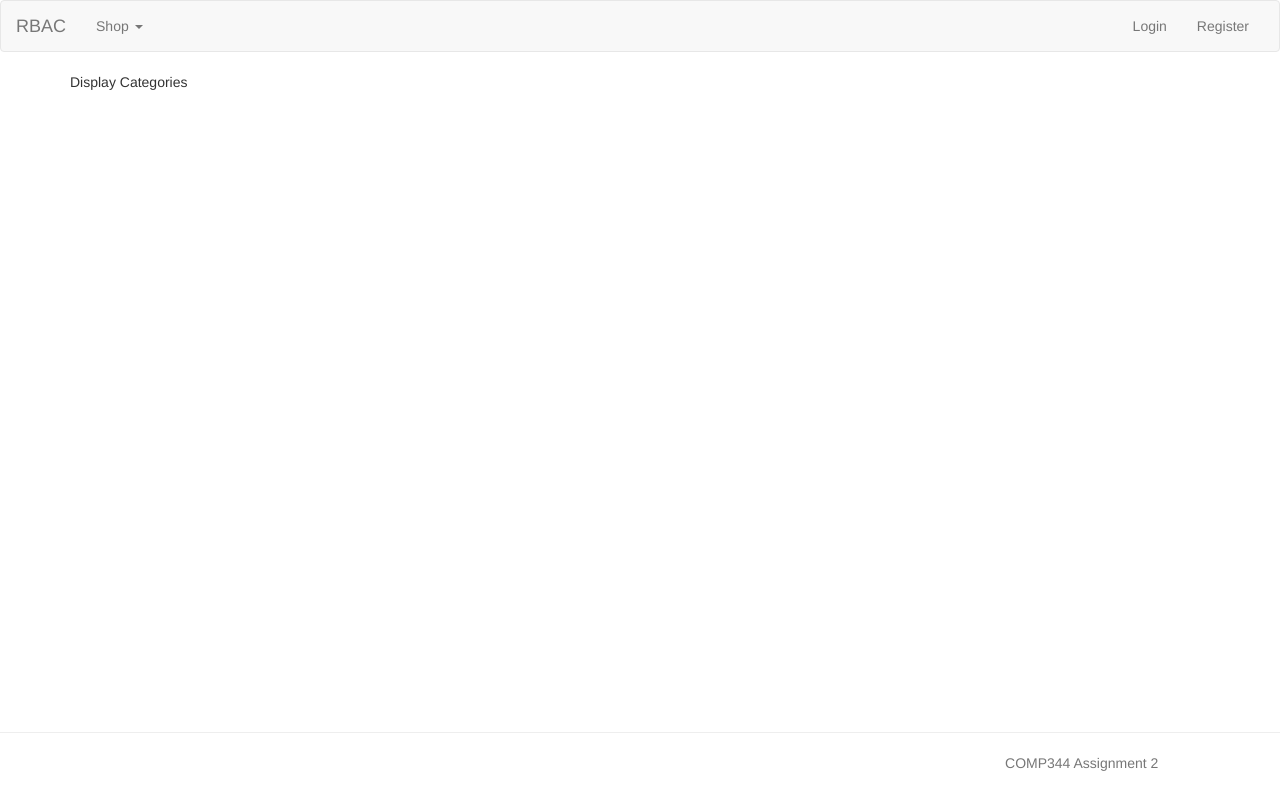
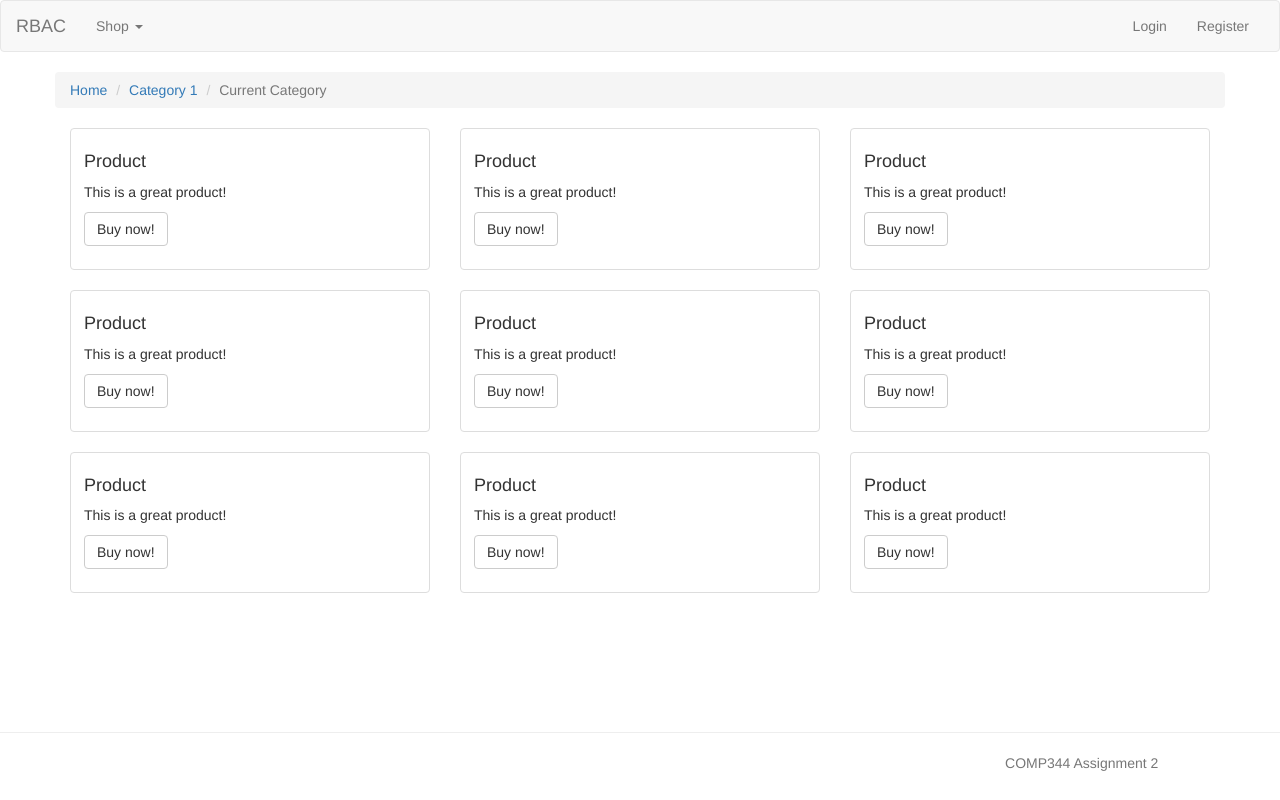
Before and after one commit to masharialrasheed/comp344, a PHP site: page /DisplayCategory.php in a window 1280 px wide. Run offline with PHP 8.4, Linux system fonts and the light colour scheme; data that the repository does not hold is empty.

Commit message:
DisplayCategory placeholder styled

```diff
--- a/comp344-src/public/DisplayCategory.php
+++ b/comp344-src/public/DisplayCategory.php
@@ -4,13 +4,132 @@
 <head>
   <title></title>
   <?php require_once '../php/styles.php'; ?>
+  <style>
+  .product {
+    padding:10px;
+    border: 1px solid #E0E0E0;
+    border-radius: 4px;
+    margin-bottom: 20px;
+  }
+  </style>
 </head>
 <body>
 <?php require '../php/nav.php'; ?>
 
 <div class="container content">
 
-  Display Categories
+  <div class="row">
+    <ol class="breadcrumb">
+      <li><a>Home</a></li>
+      <li><a>Category 1</a></li>
+      <li class="active">Current Category</li>
+    </ol>
+  </div>
+
+  <div class="row">
+
+      <div class="col-sm-4">
+        <div class="thumbnail">
+          <!-- <img src="..." alt="..."> -->
+          <div class="caption">
+            <h4>Product</h4>
+            <p>This is a great product!</p>
+            <p><a class="btn btn-default">Buy now!</a></p>
+          </div>
+        </div>
+      </div>
+      <div class="col-sm-4">
+        <div class="thumbnail">
+          <!-- <img src="..." alt="..."> -->
+          <div class="caption">
+            <h4>Product</h4>
+            <p>This is a great product!</p>
+            <p><a class="btn btn-default">Buy now!</a></p>
+          </div>
+        </div>
+      </div>
+      <div class="col-sm-4">
+        <div class="thumbnail">
+          <!-- <img src="..." alt="..."> -->
+          <div class="caption">
+            <h4>Product</h4>
+            <p>This is a great product!</p>
+            <p><a class="btn btn-default">Buy now!</a></p>
+          </div>
+        </div>
+      </div>
+
+  </div>
+
+  <div class="row">
+
+      <div class="col-sm-4">
+        <div class="thumbnail">
+          <!-- <img src="..." alt="..."> -->
+          <div class="caption">
+            <h4>Product</h4>
+            <p>This is a great product!</p>
+            <p><a class="btn btn-default">Buy now!</a></p>
+          </div>
+        </div>
+      </div>
+      <div class="col-sm-4">
+        <div class="thumbnail">
+          <!-- <img src="..." alt="..."> -->
+          <div class="caption">
+            <h4>Product</h4>
+            <p>This is a great product!</p>
+            <p><a class="btn btn-default">Buy now!</a></p>
+          </div>
+        </div>
+      </div>
+      <div class="col-sm-4">
+        <div class="thumbnail">
+          <!-- <img src="..." alt="..."> -->
+          <div class="caption">
+            <h4>Product</h4>
+            <p>This is a great product!</p>
+            <p><a class="btn btn-default">Buy now!</a></p>
+          </div>
+        </div>
+      </div>
+
+  </div>
+
+  <div class="row">
+
+      <div class="col-sm-4">
+        <div class="thumbnail">
+          <!-- <img src="..." alt="..."> -->
+          <div class="caption">
+            <h4>Product</h4>
+            <p>This is a great product!</p>
+            <p><a class="btn btn-default">Buy now!</a></p>
+          </div>
+        </div>
+      </div>
+      <div class="col-sm-4">
+        <div class="thumbnail">
+          <!-- <img src="..." alt="..."> -->
+          <div class="caption">
+            <h4>Product</h4>
+            <p>This is a great product!</p>
+            <p><a class="btn btn-default">Buy now!</a></p>
+          </div>
+        </div>
+      </div>
+      <div class="col-sm-4">
+        <div class="thumbnail">
+          <!-- <img src="..." alt="..."> -->
+          <div class="caption">
+            <h4>Product</h4>
+            <p>This is a great product!</p>
+            <p><a class="btn btn-default">Buy now!</a></p>
+          </div>
+        </div>
+      </div>
+
+  </div>
 
 </div>
 
```
